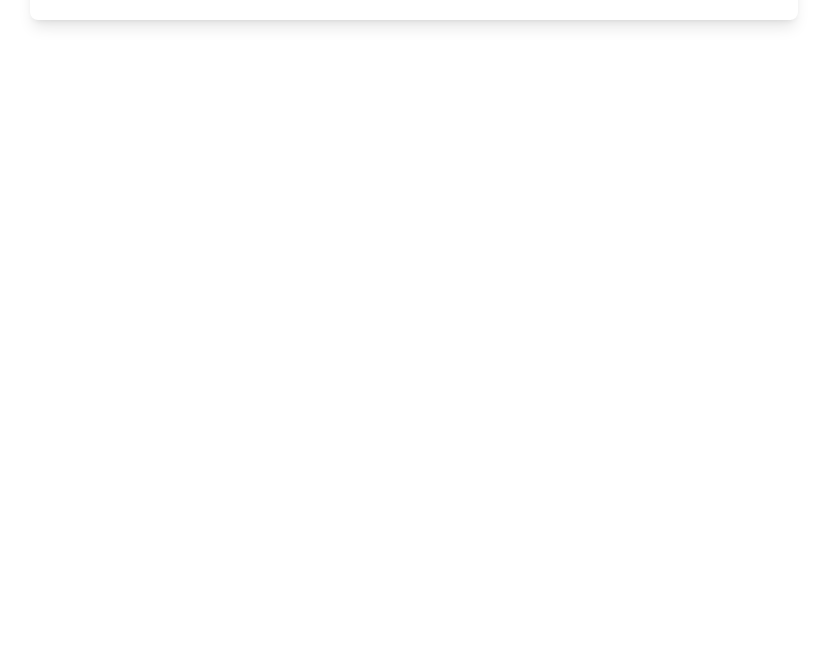
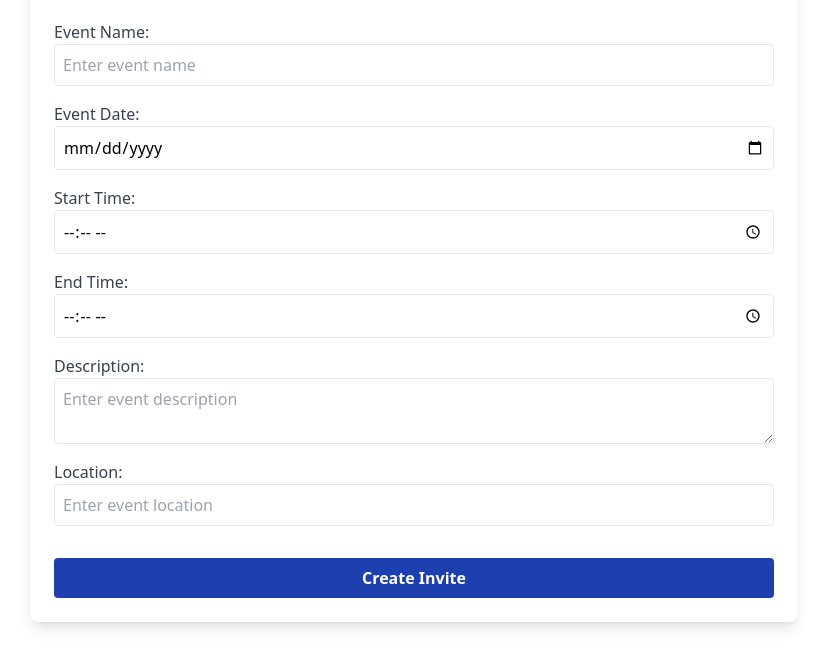
Before and after one commit to vishnupr01/Event-Invitation-Creator-Project, a plain HTML site: page index.html in a window 1280 px wide. Shown: the part 96-764 px from the top of the page, without its empty margins (226-1053 px from the left). Drawn offline with nearby package versions, Linux system fonts and the light colour scheme.

Commit message:
Added base structure for form

```diff
--- a/index.html
+++ b/index.html
@@ -4,18 +4,53 @@
 <head>
   <meta charset="UTF-8">
   <meta name="viewport" content="width=device-width, initial-scale=1.0">
-  <title>Event-Invitaion-Creator</title>
+  <title>Event Invitation Creator</title>
   <script src="js/script.js" defer></script>
   <script src="https://cdn.tailwindcss.com"></script>
 </head>
 
 <body>
   <div class="max-w-3xl mx-auto mt-8 bg-white p-6 rounded-lg shadow-lg">
-    <header class="bg-white text-center">
+    <header class="text-center mb-6">
       <h1 class="text-blue-800 font-bold text-3xl">Create an Event Invite</h1>
     </header>
+
+    <form id="event-form" class="grid gap-4">
+      <div class="flex flex-col">
+        <label for="event-name" class="text-gray-700">Event Name:</label>
+        <input type="text" id="event-name" class="border rounded p-2" placeholder="Enter event name">
+      </div>
+
+      <div class="flex flex-col">
+        <label for="event-date" class="text-gray-700">Event Date:</label>
+        <input type="date" id="event-date" class="border rounded p-2">
+      </div>
+
+      <div class="flex flex-col">
+        <label for="start-time" class="text-gray-700">Start Time:</label>
+        <input type="time" id="start-time" class="border rounded p-2">
+      </div>
+
+      <div class="flex flex-col">
+        <label for="end-time" class="text-gray-700">End Time:</label>
+        <input type="time" id="end-time" class="border rounded p-2">
+      </div>
+
+      <div class="flex flex-col">
+        <label for="event-description" class="text-gray-700">Description:</label>
+        <textarea id="event-description" class="border rounded p-2" placeholder="Enter event description"></textarea>
+      </div>
+
+      <div class="flex flex-col">
+        <label for="event-location" class="text-gray-700">Location:</label>
+        <input type="text" id="event-location" class="border rounded p-2" placeholder="Enter event location">
+      </div>
+
+      <button type="submit" class="mt-4 bg-blue-800 text-white font-bold py-2 px-4 rounded">
+        Create Invite
+      </button>
+    </form>
   </div>
-
 </body>
 
 </html>
```
